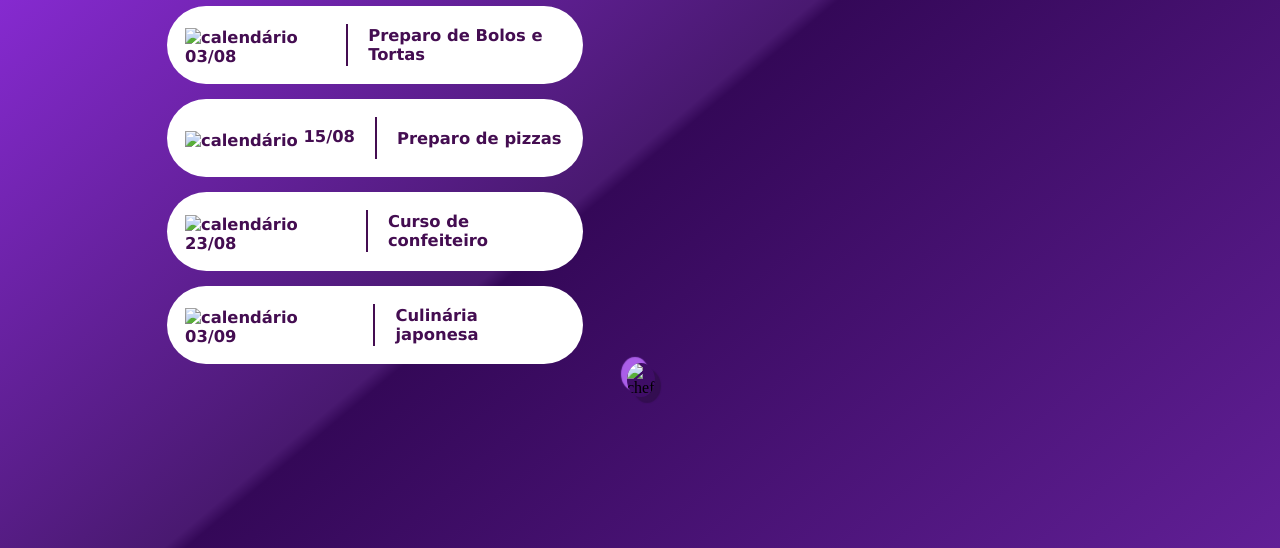
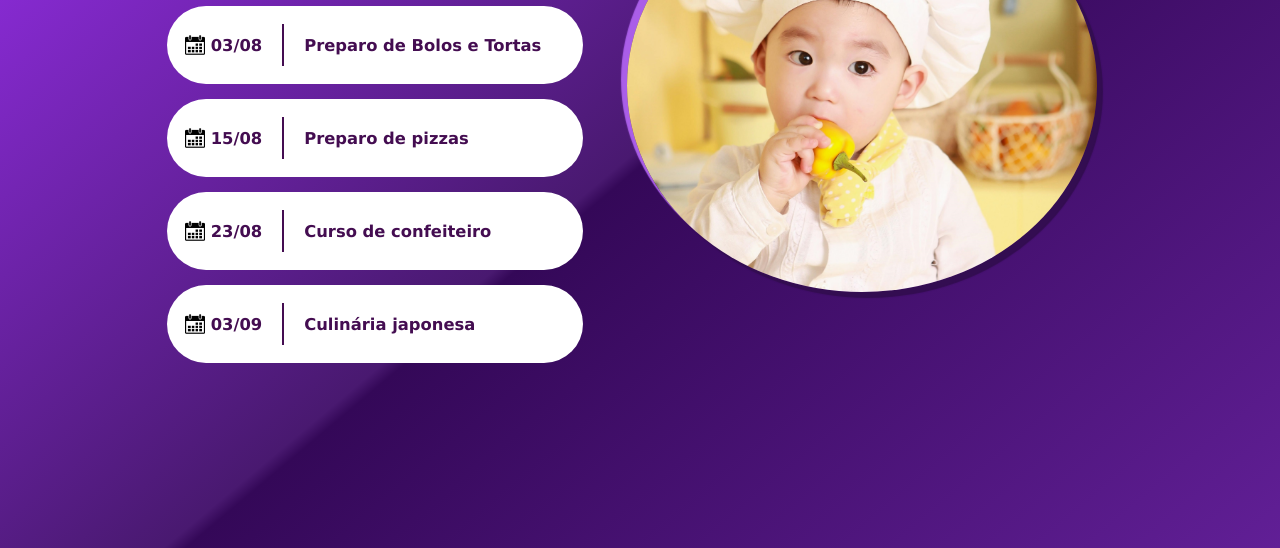
Before and after one commit to LuccaSindeaux/Atividade-4, a plain HTML site: page index.html in a window 1280 px wide. Shown: the part 252-800 px from the top of the page. Drawn offline with Linux system fonts and the light colour scheme.

Commit message:
Corrigindo imagens e overflow

```diff
--- a/atv4.css
+++ b/atv4.css
@@ -9,6 +9,7 @@ body{
     align-items: center;
     display: grid;
     overflow-x: hidden;
+    overflow-y: hidden;
 }
 h1{
     color: #fff;
--- a/index.html
+++ b/index.html
@@ -13,29 +13,29 @@
             <h2 class="aug">AGOSTO</h2>
         </div>
         <div class="aulas">
-            <h3><img src="imagensatv4/calendario.png" alt="calendário"> 03/08</h3>
+            <h3><img src="calendario.png" alt="calendário"> 03/08</h3>
             <hr>
             <h3>Preparo de Bolos e Tortas</h3>
         </div>
         <div class="aulas">
-            <h3><img src="imagensatv4/calendario.png" alt="calendário"> 15/08</h3>
+            <h3><img src="calendario.png" alt="calendário"> 15/08</h3>
             <hr>
             <h3>Preparo de pizzas</h3>
         </div>
         <div class="aulas">
-            <h3><img src="imagensatv4/calendario.png" alt="calendário"> 23/08</h3>
+            <h3><img src="calendario.png" alt="calendário"> 23/08</h3>
             <hr>
             <h3>Curso de confeiteiro</h3>
         </div>
         <div class="aulas">
-            <h3><img src="imagensatv4/calendario.png" alt="calendário"> 03/09</h3>
+            <h3><img src="calendario.png" alt="calendário"> 03/09</h3>
             <hr>
             <h3>Culinária japonesa</h3>
         </div>
     </section>
 
         <section class="chefinho">
-            <img src="imagensatv4/foto.jpg" alt="chef" class="chef">
+            <img src="foto.jpg" alt="chef" class="chef">
         </section>
 </body>
 </html>
```
